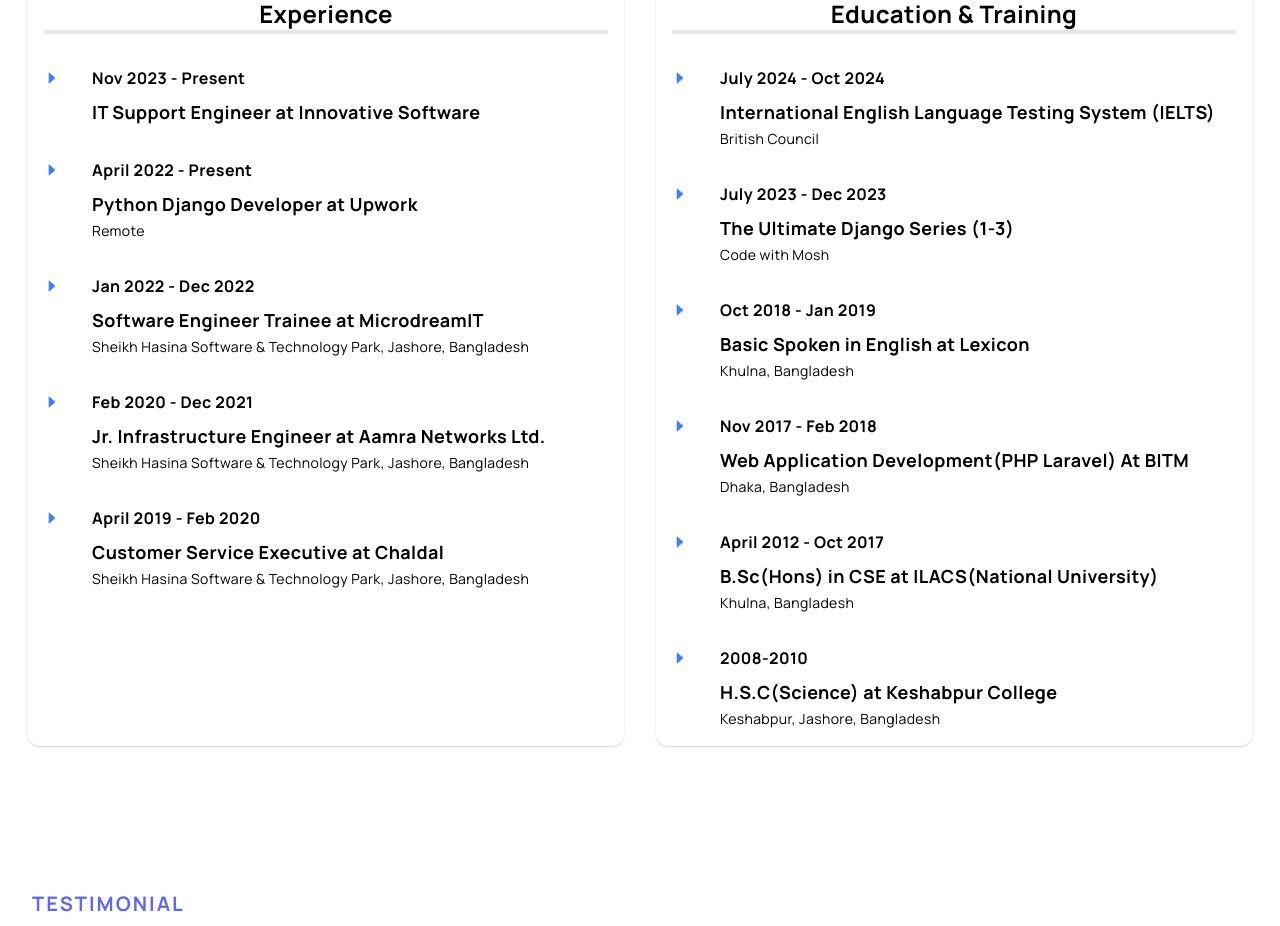
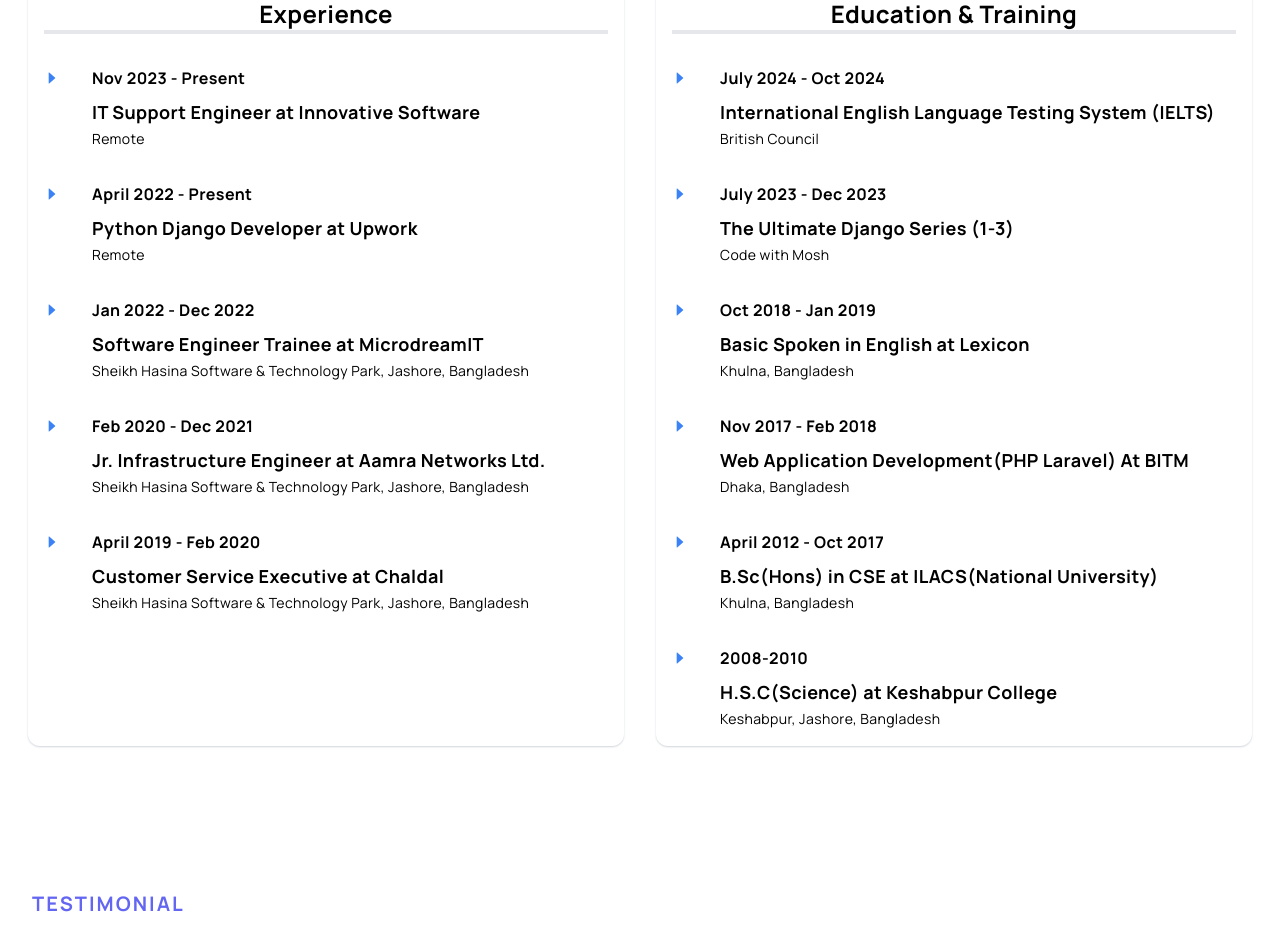
Before and after one commit to mushfiqur-rahman/portfolio, a Next.js app: page / in a window 1280 px wide. Shown: the part 4880-5806 px from the top of the page. Built offline with nearby package versions, Linux system fonts and the light colour scheme.

Commit message:
job status update

```diff
--- a/components/EduExp.jsx
+++ b/components/EduExp.jsx
@@ -52,6 +52,7 @@ const EduExp = () => {
                             Innovative Software{" "}
                           </span>
                         </span>
+                        <span className="text-sm ">Remote</span>
                       </div>
                     </div>
                   </div>
```
